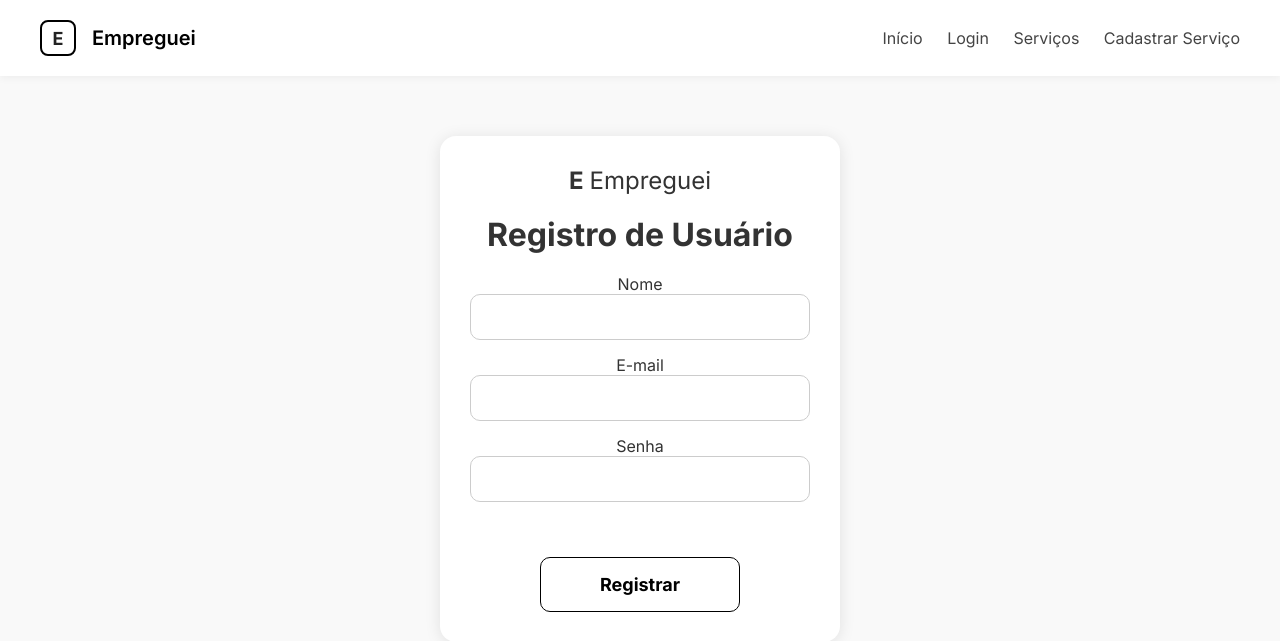
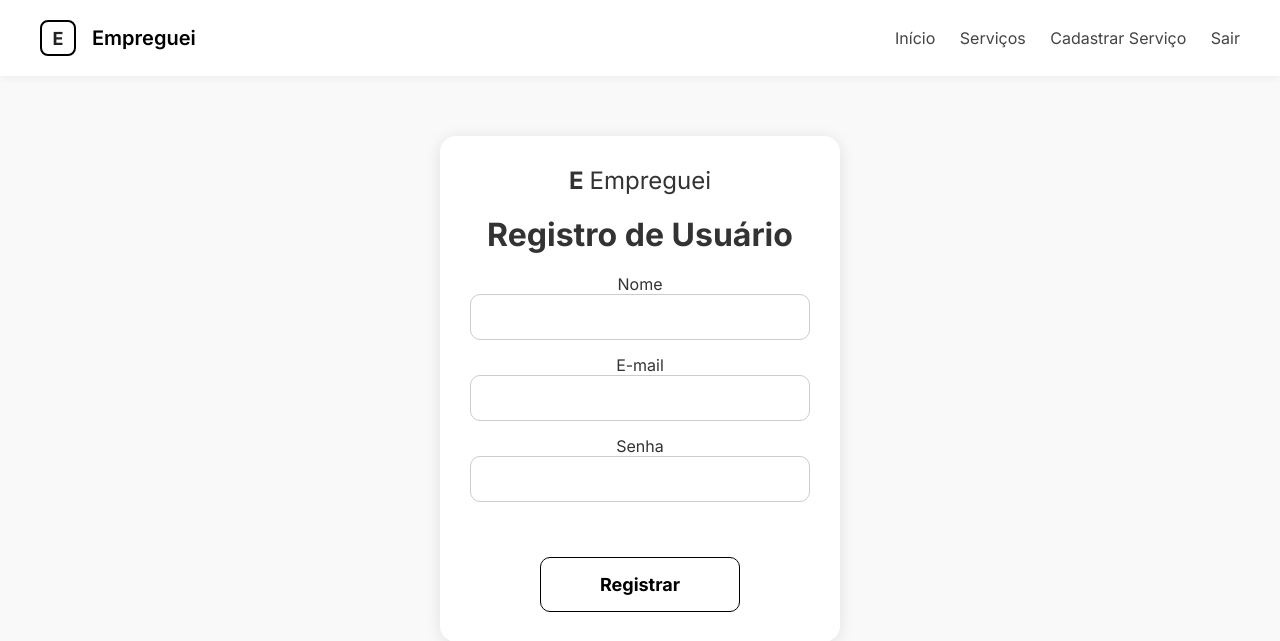
Before and after one commit to ThaigoDev/Equil-brio-app-api, a Flask app: page /cadastro in a window 1280 px wide. Shown: the top 641 px of the page. Run offline with Flask 3, Linux system fonts and the light colour scheme; a user stored in the database is signed in.

Commit message:
Adicionando botao sair para fazer log-out

```diff
--- a/templates/partials/header.html
+++ b/templates/partials/header.html
@@ -8,8 +8,12 @@
   </div>
   <nav class="desktop-nav">
     <a href="{{ url_for('index') }}">Início</a>
-    <a href="{{ url_for('login') }}">Login</a>
     <a href="{{ url_for('servicos') }}">Serviços</a>
     <a href="{{ url_for('cadastrar_servico') }}">Cadastrar Serviço</a>
+    {% if current_user.is_authenticated %}
+      <a href="/logout">Sair</a>
+    {% else %}
+      <a href="/login">Login</a>
+    {% endif %}
   </nav>
 </header>
```
Also changed, not shown: instance/empreguei.db.
